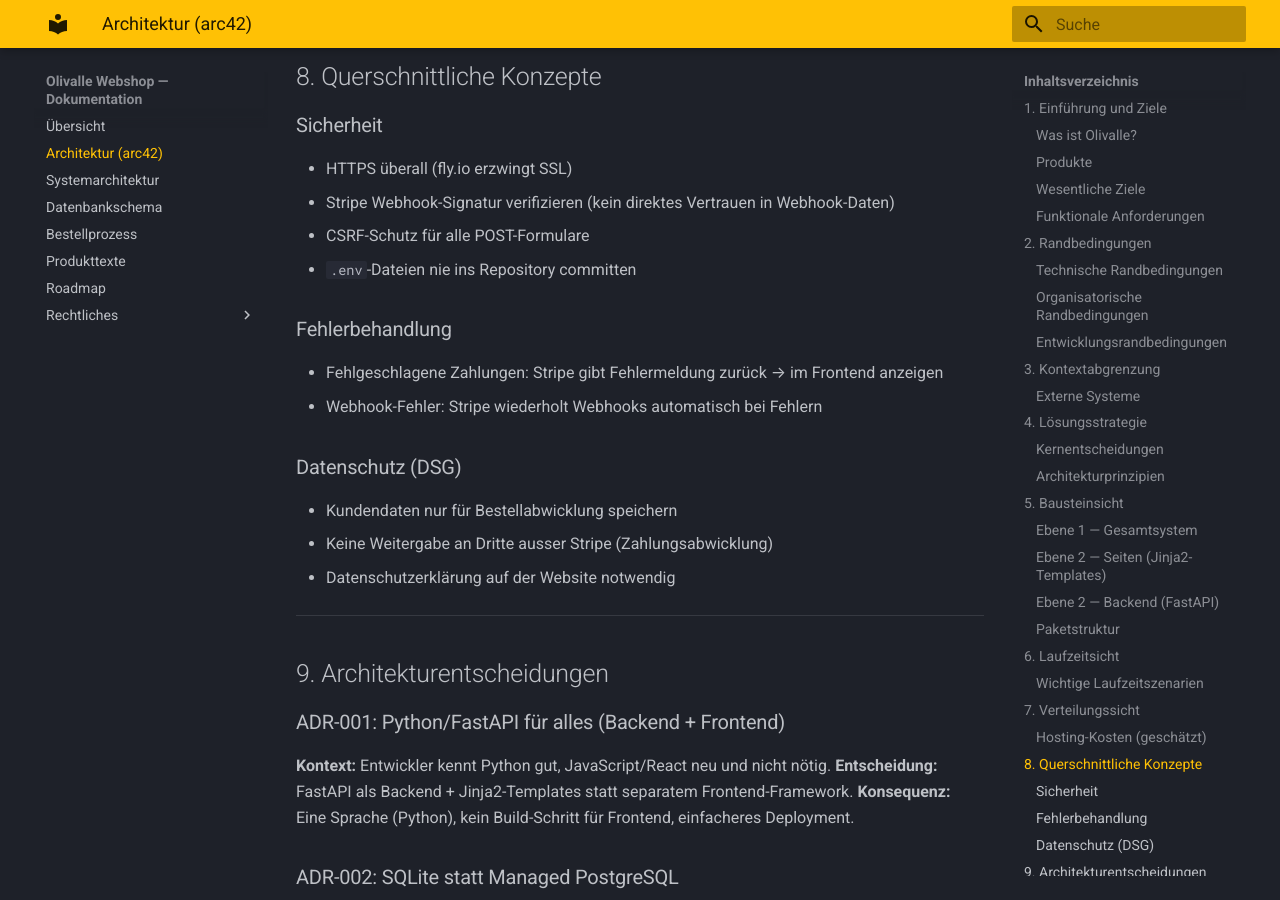
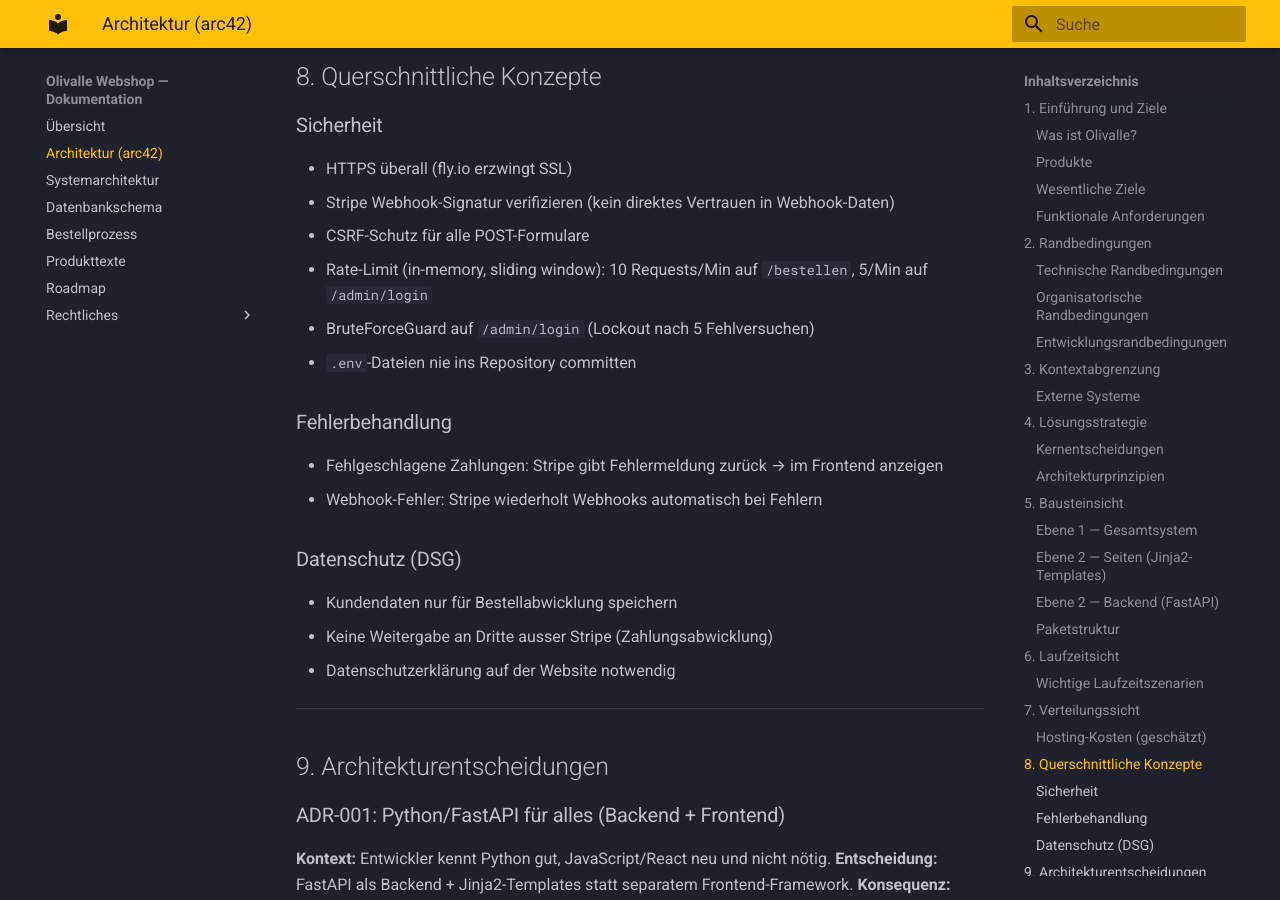
Before and after one commit to konstantinniedermann/olivalle-webshop, an MkDocs documentation site: the page built from docs/arc42.md, in a window 1280 px wide and 900 px high, scrolled down 6746 px. Built offline with MkDocs 1.6.1 and Material for MkDocs 9.7.7, drawn with Linux system fonts in a browser that asks for light colours.

Commit message:
docs: Rate-Limit in arc42 dokumentiert (#75)

```diff
--- a/docs/arc42.md
+++ b/docs/arc42.md
@@ -216,6 +216,8 @@ graph TD
 - HTTPS überall (fly.io erzwingt SSL)
 - Stripe Webhook-Signatur verifizieren (kein direktes Vertrauen in Webhook-Daten)
 - CSRF-Schutz für alle POST-Formulare
+- Rate-Limit (in-memory, sliding window): 10 Requests/Min auf `/bestellen`, 5/Min auf `/admin/login`
+- BruteForceGuard auf `/admin/login` (Lockout nach 5 Fehlversuchen)
 - `.env`-Dateien nie ins Repository committen
 
 ### Fehlerbehandlung
```
